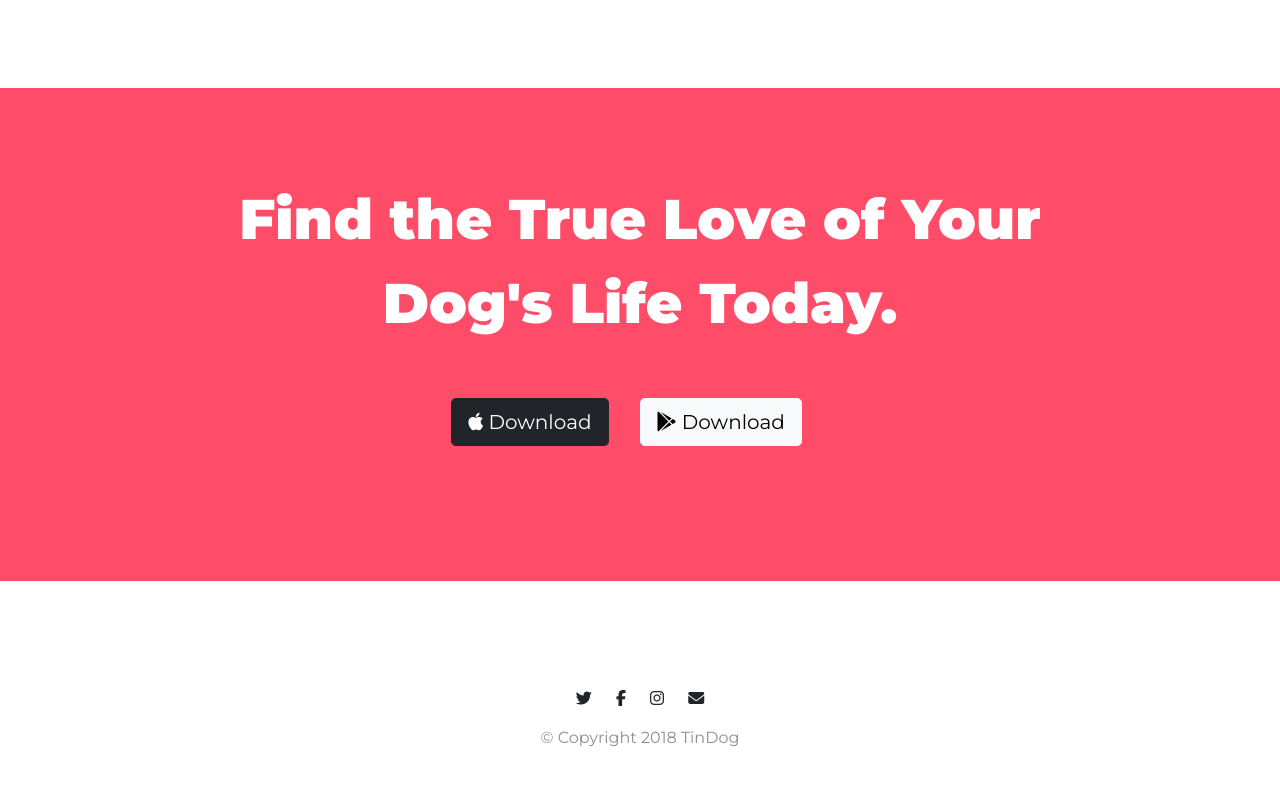
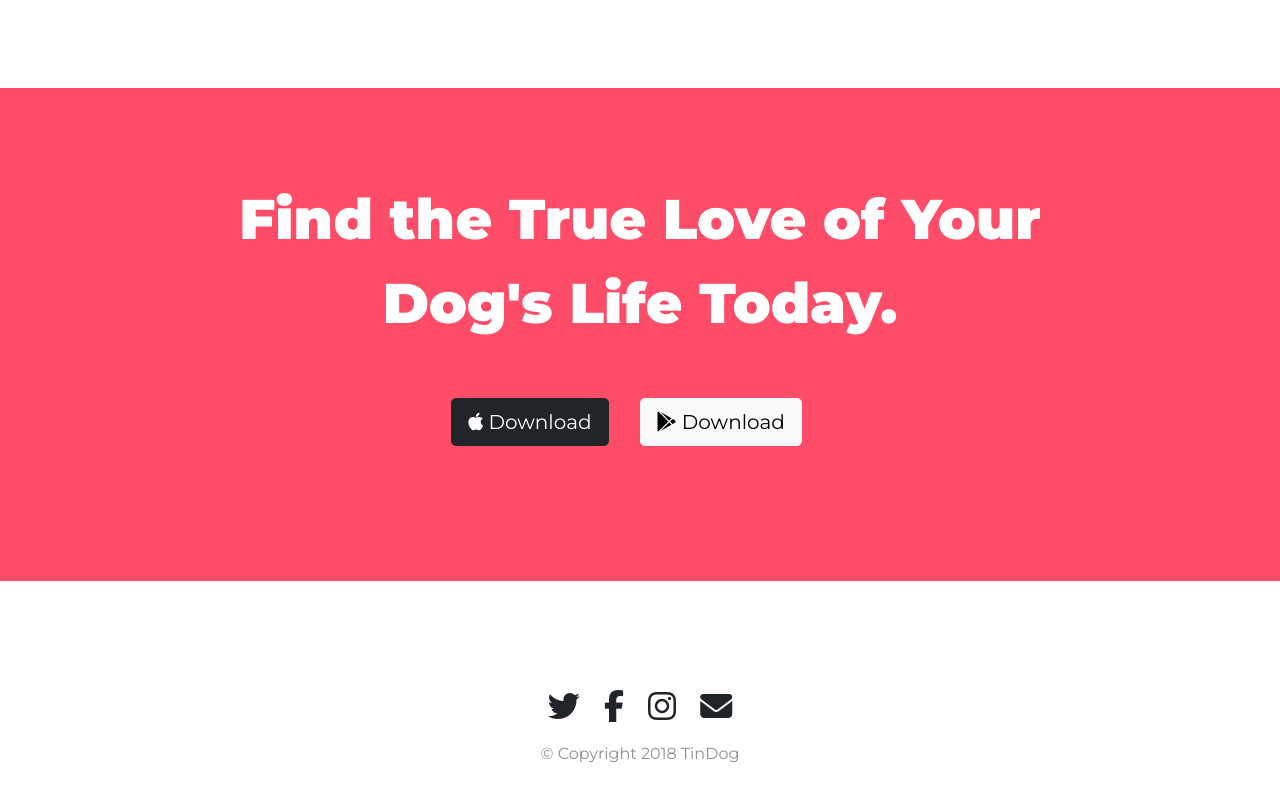
Before and after one commit to pragatiprabhakar/tinDog, a plain HTML site: page index.html in a window 1280 px wide. Shown: the part 2509-3309 px from the top of the page. Drawn offline with nearby package versions, Linux system fonts and the light colour scheme.

Commit message:
Update index.html

```diff
--- a/index.html
+++ b/index.html
@@ -216,10 +216,10 @@
   <footer id="footer">
     <div class="container-fluid">
 
-      <i class="footer-icon fab fa-twitter"></i>
-      <i class="footer-icon fab fa-facebook-f"></i>
-      <i class="footer-icon fab fa-instagram"></i>
-      <i class="footer-icon fas fa-envelope"></i>
+      <i class="footer-icon fab fa-twitter fa-2x"></i>
+      <i class="footer-icon fab fa-facebook-f fa-2x"></i>
+      <i class="footer-icon fab fa-instagram fa-2x"></i>
+      <i class="footer-icon fas fa-envelope fa-2x"></i>
 
       <p>© Copyright 2018 TinDog</p>
     </div>
```
